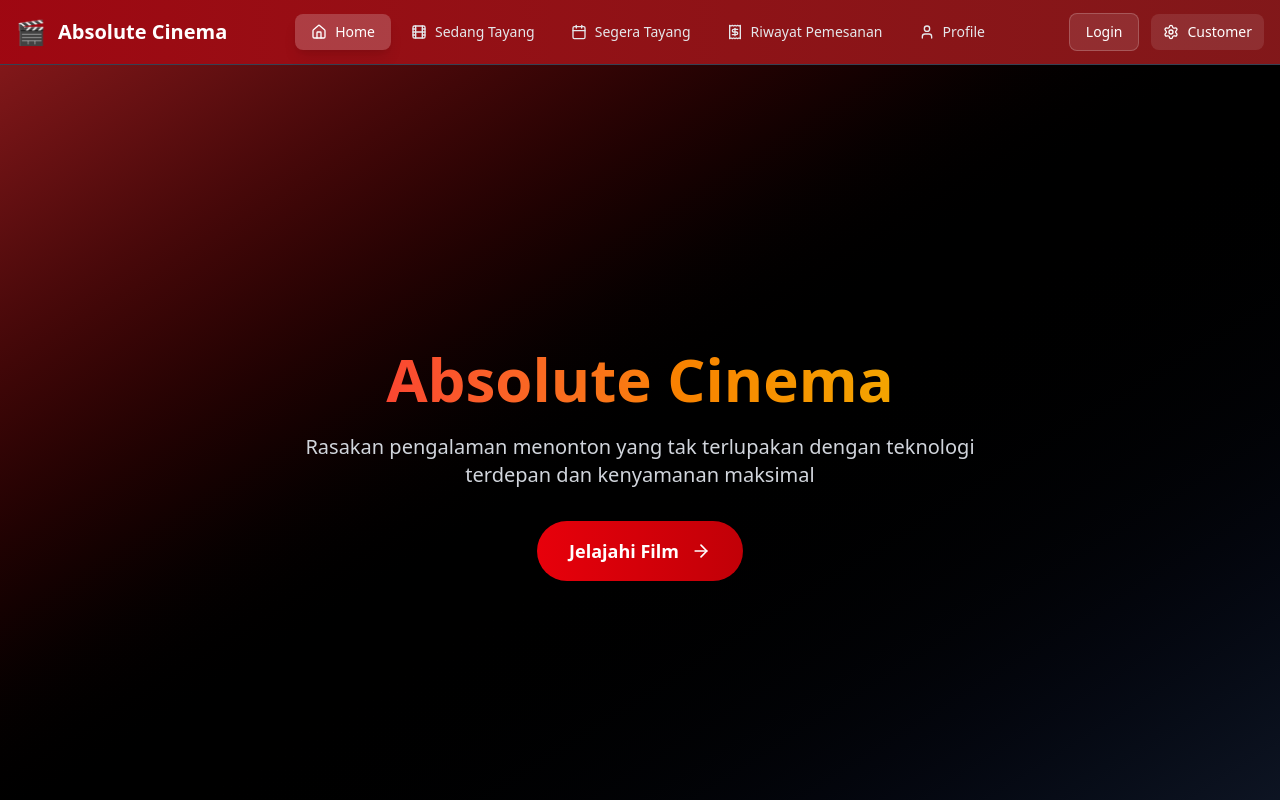
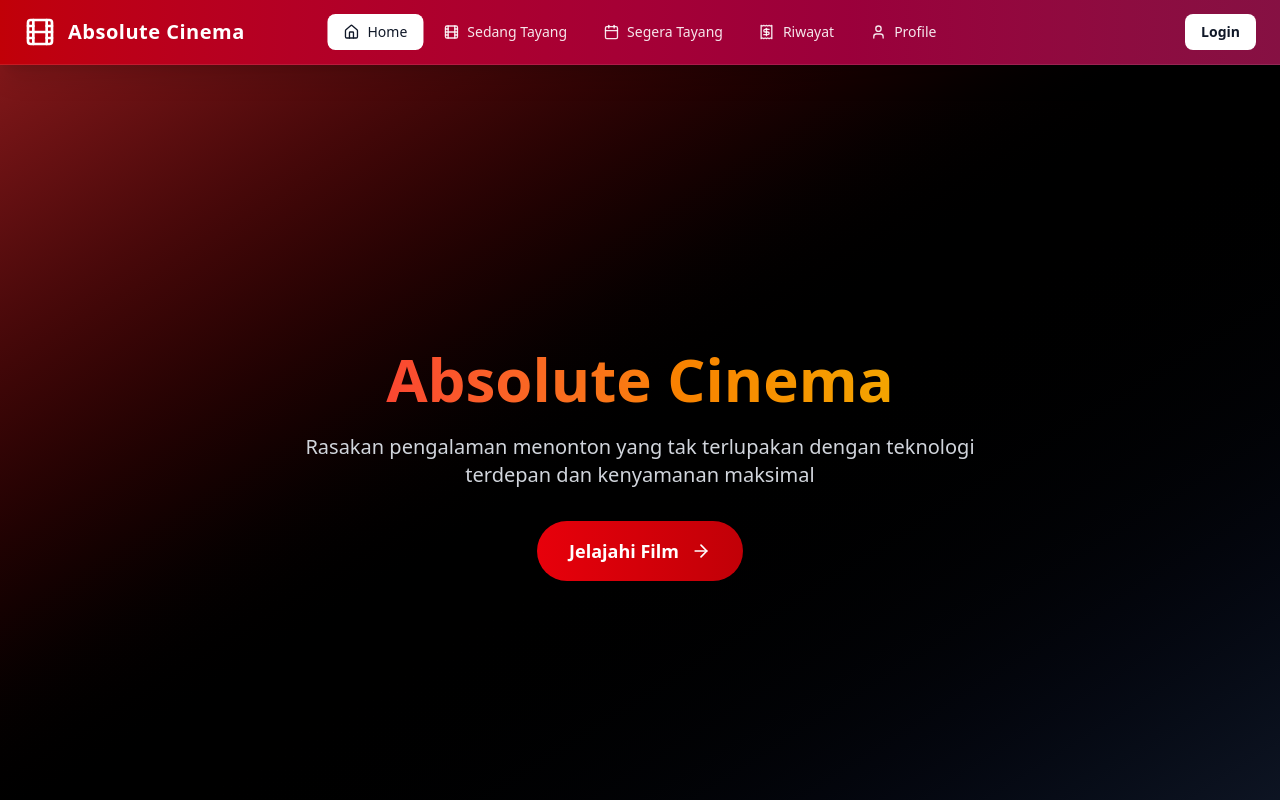
Before and after one commit to amayones/ujikom-fe-ac, a React (Vite) app: page / in a window 1280 px wide. Shown: the top 800 px of the page. Built offline with nearby package versions, Linux system fonts and the light colour scheme.

Commit message:
Fix navbar: center navigation links and add logout functionality

```diff
--- a/src/components/Navbar.jsx
+++ b/src/components/Navbar.jsx
@@ -1,6 +1,6 @@
 import React from 'react';
 import { Link, useLocation } from 'react-router-dom';
-import { Home, Film, Calendar, User, Settings, BarChart3, CreditCard, Users, Clock, Armchair, Receipt, Printer, Scan } from 'lucide-react';
+import { Home, Film, Calendar, User, BarChart3, CreditCard, Users, Clock, Armchair, Receipt, Printer, Scan, LogOut } from 'lucide-react';
 
 export default function Navbar() {
     const location = useLocation();
@@ -15,52 +15,59 @@ export default function Navbar() {
     };
 
     const currentRole = getCurrentRole();
-    const isActive = (path) => currentPath === path || currentPath.startsWith(path + '/');
+    const isActive = (path) => {
+        // Exact match for home and dashboard routes
+        if (path === '/' || path === '/admin' || path === '/owner' || path === '/cashier') {
+            return currentPath === path;
+        }
+        // For other routes, check if current path starts with the link path
+        return currentPath === path || currentPath.startsWith(path + '/');
+    };
 
     const getNavConfig = () => {
         switch (currentRole) {
             case 'admin':
                 return {
-                    bgColor: 'bg-gradient-to-r from-green-800 to-green-900',
+                    bgColor: 'bg-gradient-to-r from-slate-800 via-slate-900 to-gray-900',
                     roleLabel: 'Admin Panel',
                     links: [
                         { to: '/admin', label: 'Dashboard', icon: <BarChart3 className="w-4 h-4" /> },
-                        { to: '/admin/movies', label: 'Kelola Film', icon: <Film className="w-4 h-4" /> },
-                        { to: '/admin/customers', label: 'Kelola Pelanggan', icon: <Users className="w-4 h-4" /> },
-                        { to: '/admin/schedules', label: 'Kelola Jadwal', icon: <Clock className="w-4 h-4" /> },
-                        { to: '/admin/prices', label: 'Kelola Harga', icon: <CreditCard className="w-4 h-4" /> },
-                        { to: '/admin/cashiers', label: 'Kelola Kasir', icon: <User className="w-4 h-4" /> },
-                        { to: '/admin/seats', label: 'Kelola Kursi', icon: <Armchair className="w-4 h-4" /> }
+                        { to: '/admin/movies', label: 'Film', icon: <Film className="w-4 h-4" /> },
+                        { to: '/admin/customers', label: 'Pelanggan', icon: <Users className="w-4 h-4" /> },
+                        { to: '/admin/schedules', label: 'Jadwal', icon: <Clock className="w-4 h-4" /> },
+                        { to: '/admin/prices', label: 'Harga', icon: <CreditCard className="w-4 h-4" /> },
+                        { to: '/admin/cashiers', label: 'Kasir', icon: <User className="w-4 h-4" /> },
+                        { to: '/admin/seats', label: 'Kursi', icon: <Armchair className="w-4 h-4" /> }
                     ]
                 };
             case 'owner':
                 return {
-                    bgColor: 'bg-gradient-to-r from-purple-800 to-purple-900',
-                    roleLabel: 'Owner Dashboard',
+                    bgColor: 'bg-gradient-to-r from-indigo-800 via-purple-900 to-slate-900',
+                    roleLabel: 'Owner Panel',
                     links: [
-                        { to: '/owner', label: 'Dashboard', icon: <BarChart3 className="w-4 h-4" /> }
+                        { to: '/owner', label: 'Laporan Keuangan', icon: <BarChart3 className="w-4 h-4" /> }
                     ]
                 };
             case 'cashier':
                 return {
-                    bgColor: 'bg-gradient-to-r from-yellow-700 to-yellow-800',
-                    roleLabel: 'Kasir',
+                    bgColor: 'bg-gradient-to-r from-orange-700 via-amber-800 to-yellow-900',
+                    roleLabel: 'Kasir Panel',
                     links: [
                         { to: '/cashier', label: 'Dashboard', icon: <BarChart3 className="w-4 h-4" /> },
-                        { to: '/cashier/offline-booking', label: 'Pesan Tiket Offline', icon: <Receipt className="w-4 h-4" /> },
+                        { to: '/cashier/offline-booking', label: 'Pesan Offline', icon: <Receipt className="w-4 h-4" /> },
                         { to: '/cashier/print-ticket', label: 'Cetak Tiket', icon: <Printer className="w-4 h-4" /> },
-                        { to: '/cashier/process-online', label: 'Proses Tiket Online', icon: <Scan className="w-4 h-4" /> }
+                        { to: '/cashier/process-online', label: 'Proses Online', icon: <Scan className="w-4 h-4" /> }
                     ]
                 };
             default: // customer
                 return {
-                    bgColor: 'bg-gradient-to-r from-red-800 to-red-900',
+                    bgColor: 'bg-gradient-to-r from-red-700 via-rose-800 to-pink-900',
                     roleLabel: 'Absolute Cinema',
                     links: [
                         { to: '/', label: 'Home', icon: <Home className="w-4 h-4" /> },
                         { to: '/now-playing', label: 'Sedang Tayang', icon: <Film className="w-4 h-4" /> },
                         { to: '/coming-soon', label: 'Segera Tayang', icon: <Calendar className="w-4 h-4" /> },
-                        { to: '/history', label: 'Riwayat Pemesanan', icon: <Receipt className="w-4 h-4" /> },
+                        { to: '/history', label: 'Riwayat', icon: <Receipt className="w-4 h-4" /> },
                         { to: '/profile', label: 'Profile', icon: <User className="w-4 h-4" /> }
                     ]
                 };
@@ -70,25 +77,28 @@ export default function Navbar() {
     const navConfig = getNavConfig();
 
     return (
-        <nav className={`${navConfig.bgColor} shadow-xl border-b border-gray-700`}>
-            <div className="max-w-7xl mx-auto px-4">
-                <div className="flex justify-between items-center h-16">
+        <nav className={`${navConfig.bgColor} shadow-xl border-b border-white/10 sticky top-0 z-50`}>
+            <div className="max-w-7xl mx-auto px-6">
+                <div className="flex items-center justify-between h-16">
                     {/* Logo */}
-                    <Link to={currentRole === 'customer' ? '/' : `/${currentRole}`} className="flex items-center space-x-3 group">
-                        <div className="text-white text-2xl font-bold group-hover:scale-110 transition-transform">🎬</div>
-                        <span className="text-white text-xl font-bold">{navConfig.roleLabel}</span>
+                    <Link
+                        to={currentRole === 'customer' ? '/' : `/${currentRole}`}
+                        className="flex items-center space-x-3 group hover:scale-105 transition-all duration-300"
+                    >
+                        <Film className="w-8 h-8 text-white group-hover:rotate-12 transition-transform duration-300" />
+                        <span className="text-white text-xl font-bold tracking-wide">{navConfig.roleLabel}</span>
                     </Link>
 
-                    {/* Navigation Links */}
-                    <div className="hidden md:flex items-center space-x-1">
+                    {/* Navigation Links - Centered */}
+                    <div className="hidden lg:flex items-center space-x-1 absolute left-1/2 transform -translate-x-1/2">
                         {navConfig.links.map((link) => (
                             <Link
                                 key={link.to}
                                 to={link.to}
                                 className={`flex items-center space-x-2 px-4 py-2 rounded-lg text-sm font-medium transition-all duration-200 ${
                                     isActive(link.to)
-                                        ? 'bg-white/20 text-white shadow-lg'
-                                        : 'text-gray-200 hover:text-white hover:bg-white/10'
+                                        ? 'bg-white text-gray-900'
+                                        : 'text-white/90 hover:text-white hover:bg-white/10'
                                 }`}
                             >
                                 {link.icon}
@@ -99,21 +109,27 @@ export default function Navbar() {
 
                     {/* Auth Section */}
                     <div className="flex items-center space-x-3">
-                        {currentRole === 'customer' && (
+                        {currentRole === 'customer' ? (
                             <Link
                                 to="/login"
-                                className="bg-white/10 hover:bg-white/20 text-white px-4 py-2 rounded-lg text-sm font-medium transition-all duration-200 border border-white/20"
+                                className="bg-white text-gray-900 hover:bg-gray-100 px-4 py-2 rounded-lg text-sm font-semibold transition-all duration-200"
                             >
                                 Login
                             </Link>
+                        ) : (
+                            <button
+                                onClick={() => window.location.href = '/'}
+                                className="flex items-center space-x-2 text-white/90 hover:text-white hover:bg-white/10 px-3 py-2 rounded-lg text-sm font-medium transition-all duration-200"
+                            >
+                                <LogOut className="w-4 h-4" />
+                                <span>Logout</span>
+                            </button>
                         )}
-                        <div className="flex items-center space-x-2 bg-white/10 px-3 py-2 rounded-lg">
-                            <Settings className="w-4 h-4 text-white" />
-                            <span className="text-white text-sm font-medium capitalize">{currentRole}</span>
-                        </div>
                     </div>
                 </div>
             </div>
+
+
         </nav>
     );
 }
```
